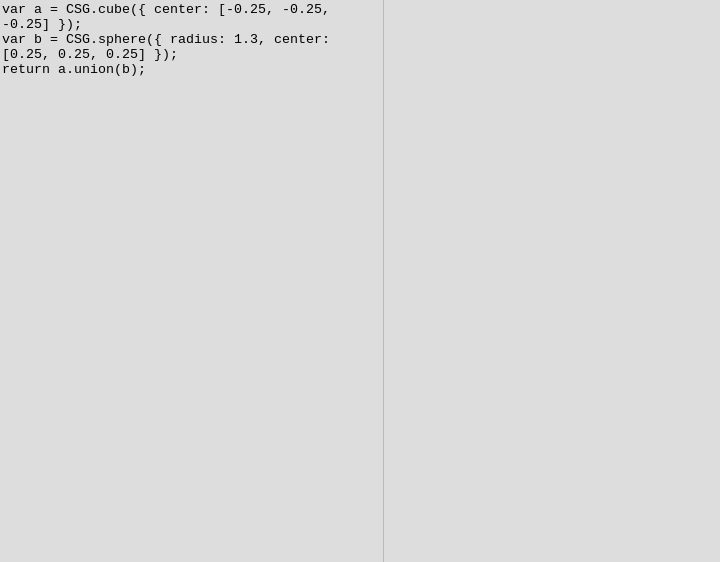
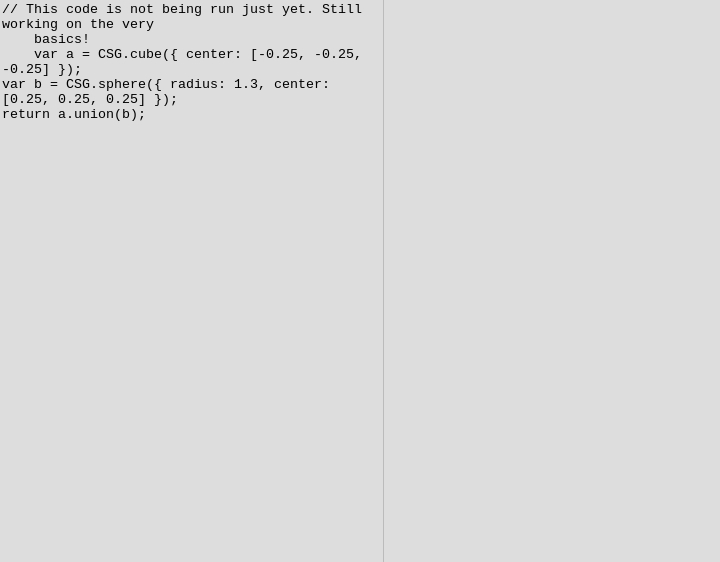
Before and after one commit to ariofrio/bearded, a plain HTML site: page index.html in a window 1280 px wide. Shown: the top 562 px of the page, 0-720 px from the left. Drawn offline with Linux system fonts and the light colour scheme.

Commit message:
Add disclaimer in code

```diff
--- a/index.html
+++ b/index.html
@@ -51,7 +51,9 @@
   </style>
 </head>
 <body>
-  <textarea>var a = CSG.cube({ center: [-0.25, -0.25, -0.25] });
+  <textarea>// This code is not being run just yet. Still working on the very
+    basics!
+    var a = CSG.cube({ center: [-0.25, -0.25, -0.25] });
 var b = CSG.sphere({ radius: 1.3, center: [0.25, 0.25, 0.25] });
 return a.union(b);</textarea>
   <div id="canvas"></div>
```
